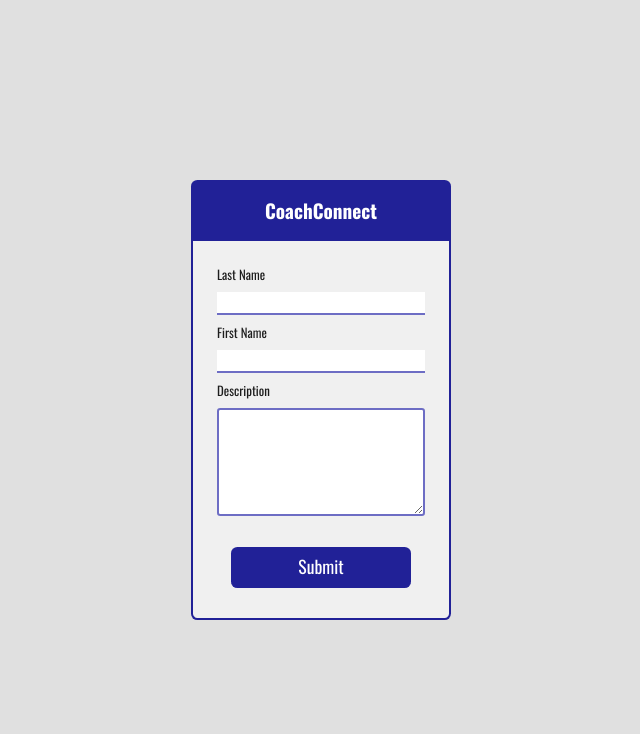
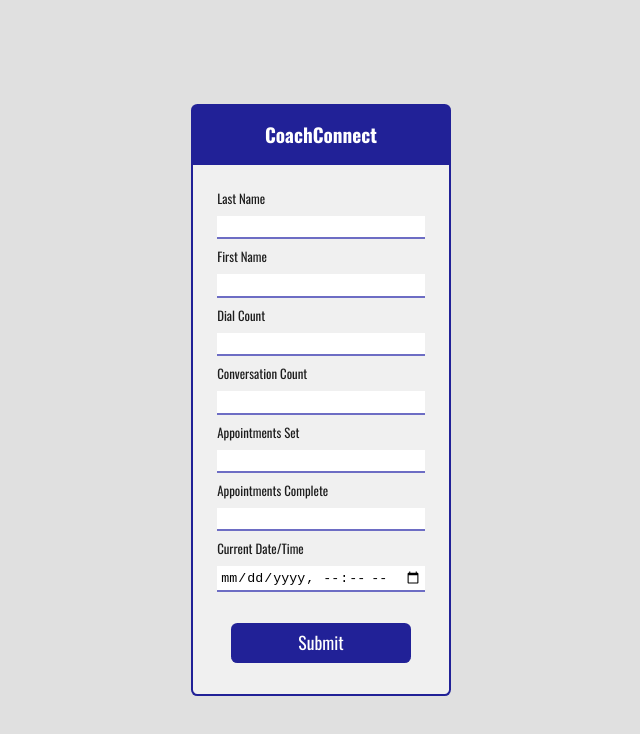
Before and after one commit to DFBDev/CoachConnect, a React (Vite) app: page / in a window 1280 px wide. Shown: the top 734 px of the page, without its empty margins (319-959 px from the left). Built offline with nearby package versions, Linux system fonts and the light colour scheme.

Commit message:
Changed and increased form data options.

```diff
--- a/src/App.tsx
+++ b/src/App.tsx
@@ -15,13 +15,15 @@ function App() {
 
       urlEncoded.append("lastName", data.get("lastName")!.toString());
       urlEncoded.append("firstName", data.get("firstName")!.toString());
-      urlEncoded.append("description", data.get("description")!.toString());
+      urlEncoded.append("dialcount", data.get("dialcount")!.toString());
+      urlEncoded.append("conversationcount", data.get("conversationcount")!.toString());
+      urlEncoded.append("appointmentsset", data.get("appointmentsset")!.toString());
+      urlEncoded.append("appointmentscomplete", data.get("appointmentscomplete")!.toString());
+      urlEncoded.append("timestamp", data.get("timestamp")!.toString());
 
-      const res = await fetch("https://ts-be.onrender.com/actions/T2zOwRu-iji-RinOje*h", {method: "POST", body: urlEncoded});
+      await fetch("https://ts-be.onrender.com/actions/T2zOwRu-iji-RinOje*h", {method: "POST", body: urlEncoded});
       formElement.reset();
       submitButtonHolder!.innerHTML = "<input type=\"submit\" name=\"submitButton\" id=\"submitButton\"></input>";
-
-      console.log(res);
     })
   }, [])
 
@@ -33,8 +35,16 @@ function App() {
       <input type={"text"} name={"lastName"} id={'lastName'}></input>
       <label htmlFor={"firstName"}>First Name</label>
       <input type={"text"} name={"firstName"} id={'firstName'}></input>
-      <label htmlFor={"description"}>Description</label>
-      <textarea id='description' name='description'></textarea>
+      <label htmlFor={"dialcount"}>Dial Count</label>
+      <input type={"number"} name={"dialcount"} id={'dialcount'}></input>
+      <label htmlFor={"conversationcount"}>Conversation Count</label>
+      <input type={"number"} name={"conversationcount"} id={'conversationcount'}></input>
+      <label htmlFor={"appointmentsset"}>Appointments Set</label>
+      <input type={"number"} name={"appointmentsset"} id={'appointmentsset'}></input>
+      <label htmlFor={"conversationcount"}>Appointments Complete</label>
+      <input type={"number"} name={"appointmentscomplete"} id={'appointmentscomplete'}></input>
+      <label htmlFor={"timestamp"}>Current Date/Time</label>
+      <input type={"datetime-local"} name={"timestamp"} id={'timestamp'}></input>
       <div id='submitHolder'>
         <input type={"submit"} name={"submitButton"} id={"submitButton"}></input>
       </div>
```
Also changed, not shown: 3 other files (tests, documents, lock files or other folders).
